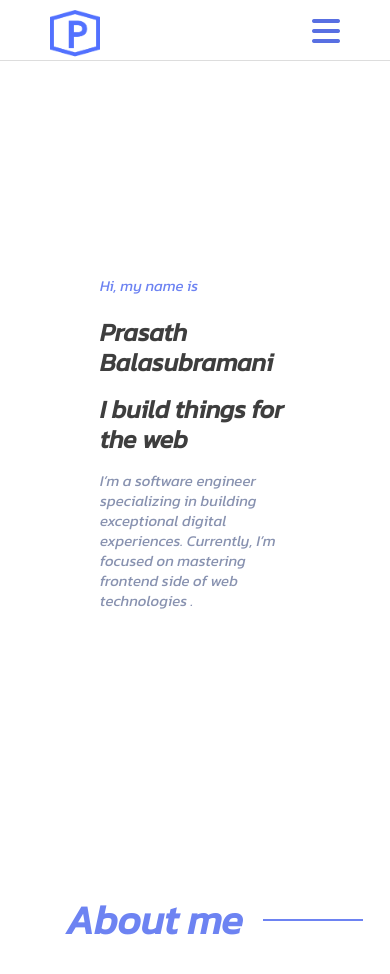
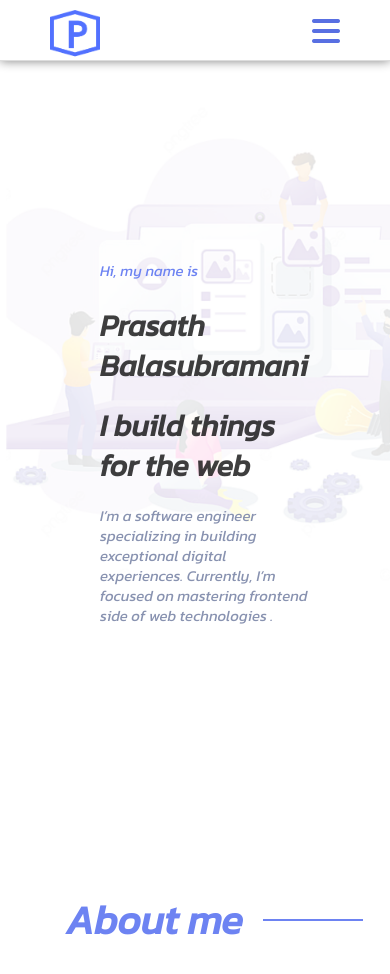
Before and after one commit to Prasath-B/portfolio, a React (Create React App) app: page / in a window 390 px wide. Shown: the top 974 px of the page. Built offline with nearby package versions, Linux system fonts and the light colour scheme.

Commit message:
latest chnages

```diff
--- a/src/Intro/Intro.css
+++ b/src/Intro/Intro.css
@@ -79,6 +79,7 @@
         justify-content: stretch;
         align-items: center;
         padding-left: 0%;
+        background-image: url('img.png');
     }
     .my-name{
         font-size: 15px;
@@ -91,7 +92,8 @@
         line-height: 20px;
     }
     .title{
-        font-size: 25px;
+        font-size: 30px;
+        line-height: 40px;
     }
 }
 
```
Also changed, not shown: src/Intro/img.png (added).
